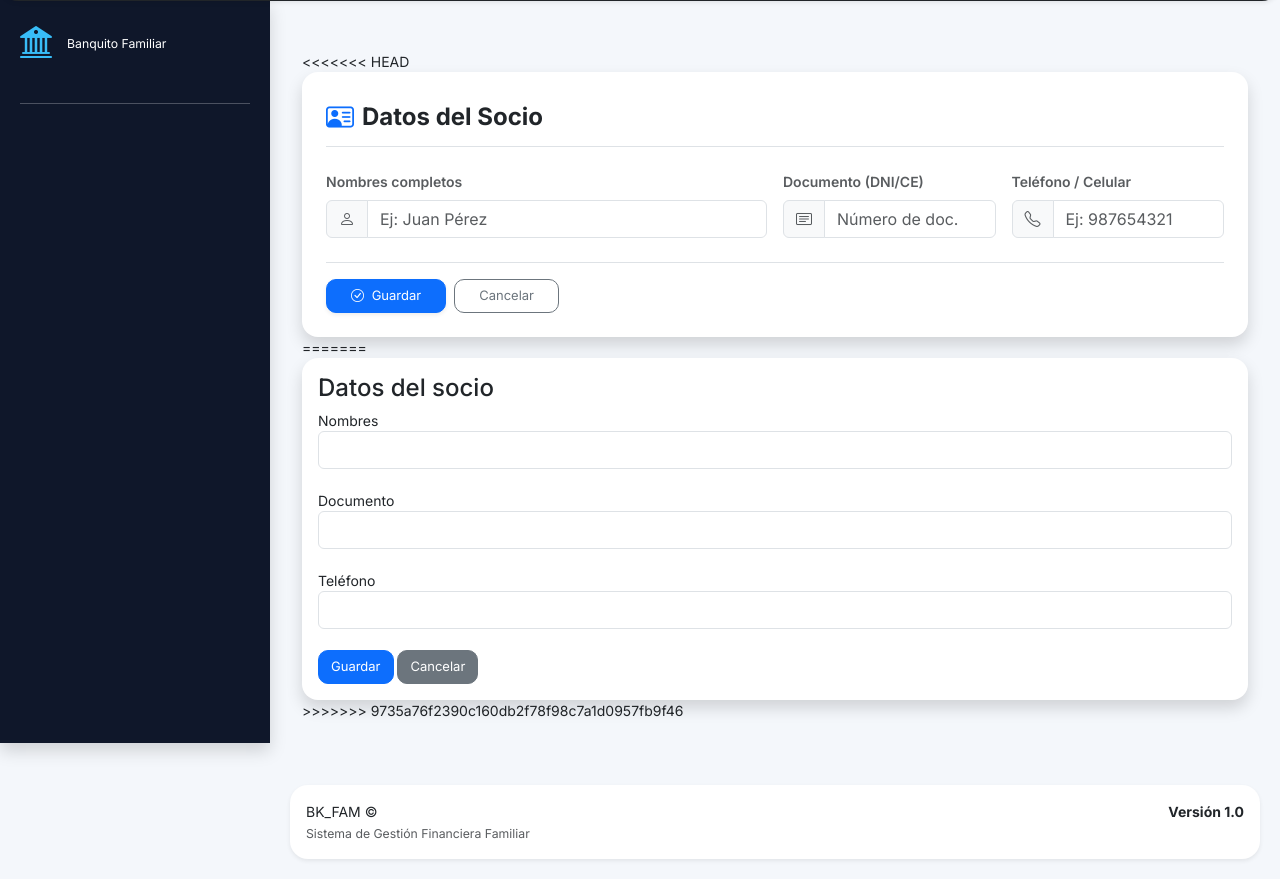
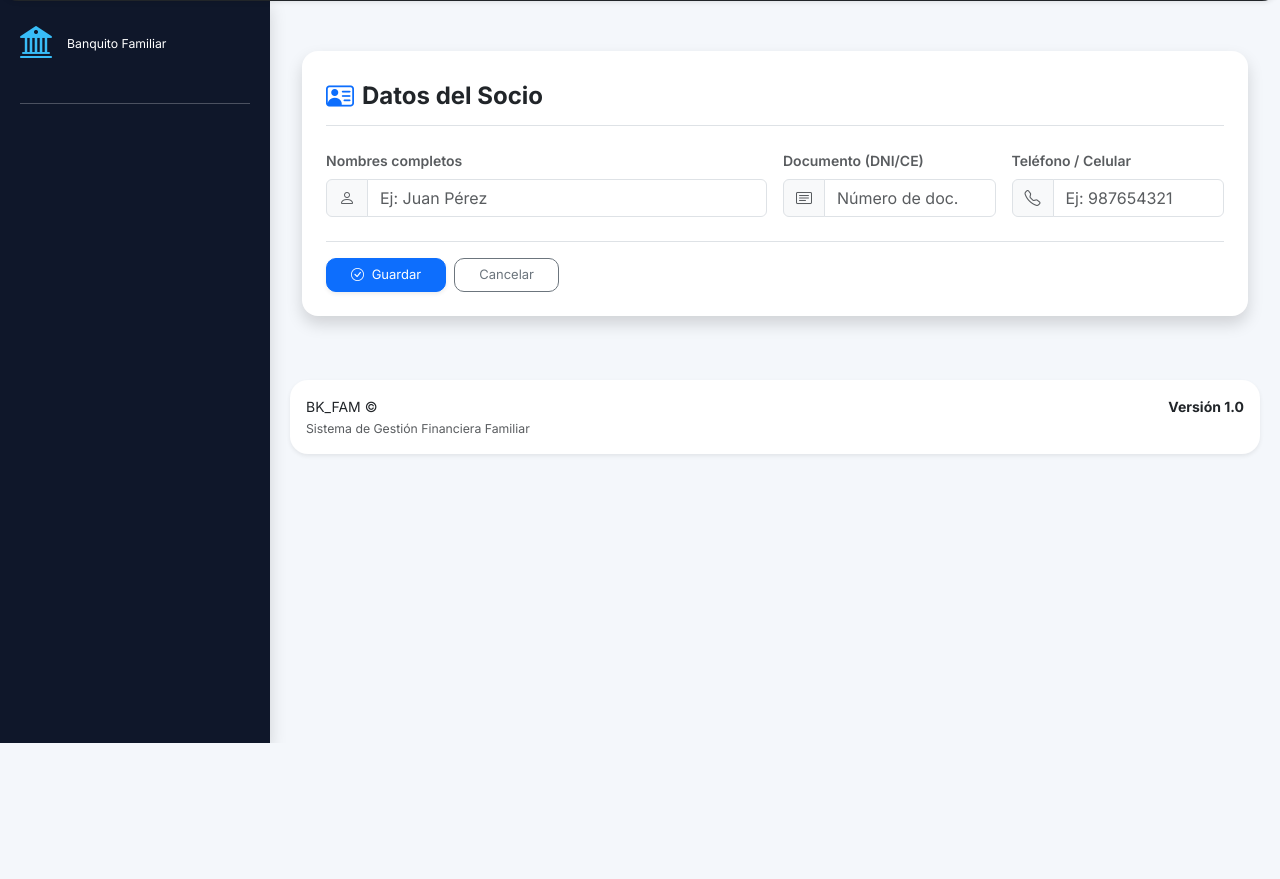
Before and after one commit to rcardenasch/AppBK, a Python web app: template templates/socios/form.html in a window 1280 px wide. Shown: the part 57-936 px from the top of the page. After the commit the page ends 800 px from the top, so only its background shows below. Run offline with Jinja, Linux system fonts and the light colour scheme; the template is opened without the code that fills it, so the values that code supplies are empty; some libraries are stand-ins or nearby versions.

Commit message:
5to Commit

```diff
--- a/templates/socios/form.html
+++ b/templates/socios/form.html
@@ -1,7 +1,6 @@
 {% extends "base.html" %}
 
 {% block content %}
-<<<<<<< HEAD
 <div class="card shadow rounded-4 border-0">
     <div class="card-body p-4">
         <!-- Título del Formulario -->
@@ -57,56 +56,4 @@
 </div>
 
 
-=======
-
-<div class="card shadow rounded-4">
-
-    <div class="card-body">
-
-        <h4>
-            Datos del socio
-        </h4>
-
-        <form method="post">
-
-            <label>
-                Nombres
-            </label>
-
-            <input class="form-control" name="nombres" required value="{{socio.nombres if socio else ''}}">
-
-            <br>
-
-            <label>
-                Documento
-            </label>
-            <input class="form-control" name="documento" value="{{socio.documento if socio else ''}}">
-
-            <br>
-
-            <label>
-                Teléfono
-            </label>
-
-            <input class="form-control" name="telefono" value="{{socio.telefono if socio else ''}}">
-
-            <br>
-
-            <button class="btn btn-primary">
-                Guardar
-            </button>
-
-            <a href="{{url_for('socios.index')}}" class="btn btn-secondary">
-
-                Cancelar
-
-            </a>
-
-        </form>
-
-    </div>
-
-</div>
-
->>>>>>> 9735a76f2390c160db2f78f98c7a1d0957fb9f46
 {% endblock %}
```
Also changed, not shown: templates/distribucion/estado_operaciones.html (deleted, +0 -64 lines), routes/reportes_routes.py (deleted).
